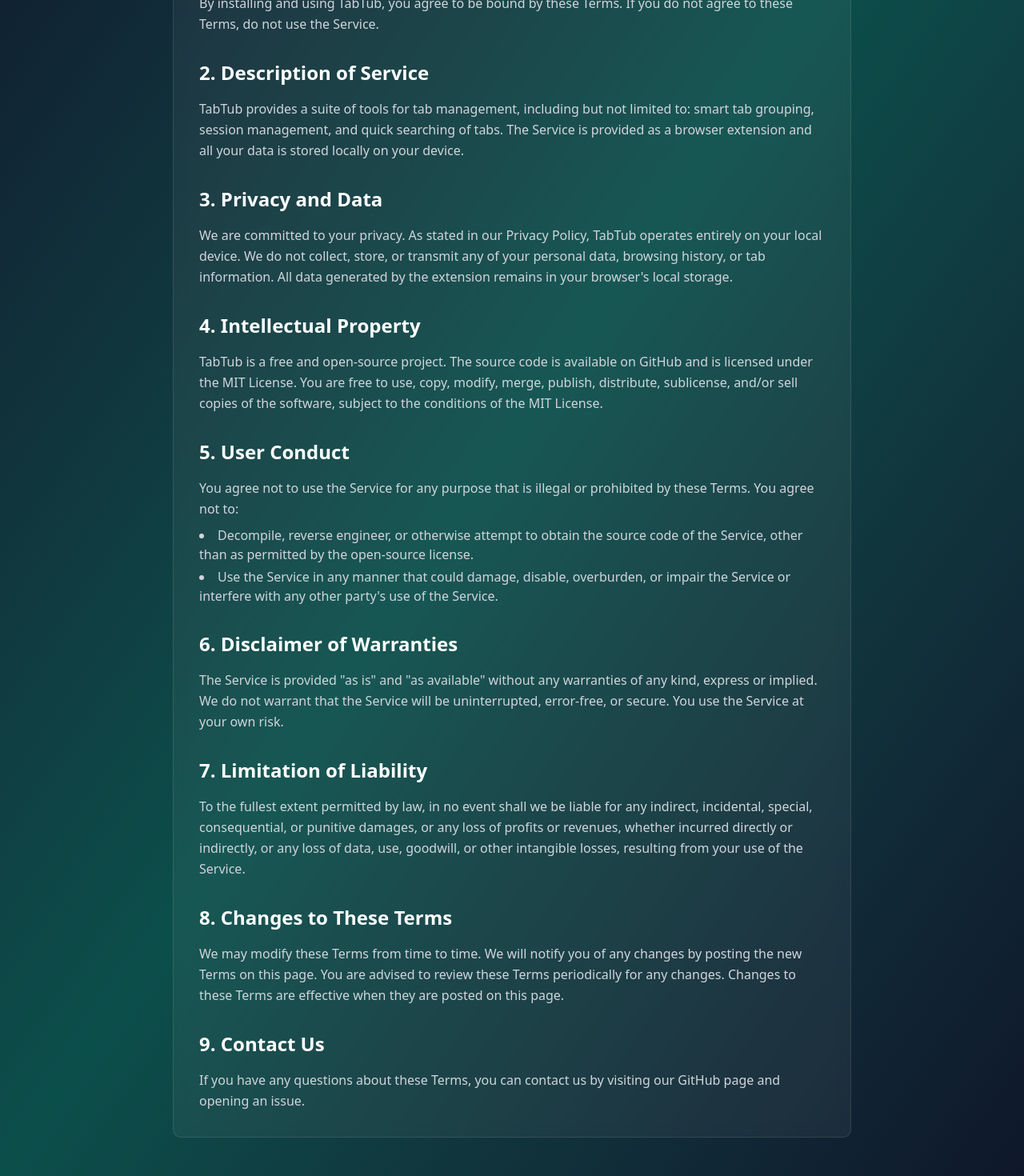
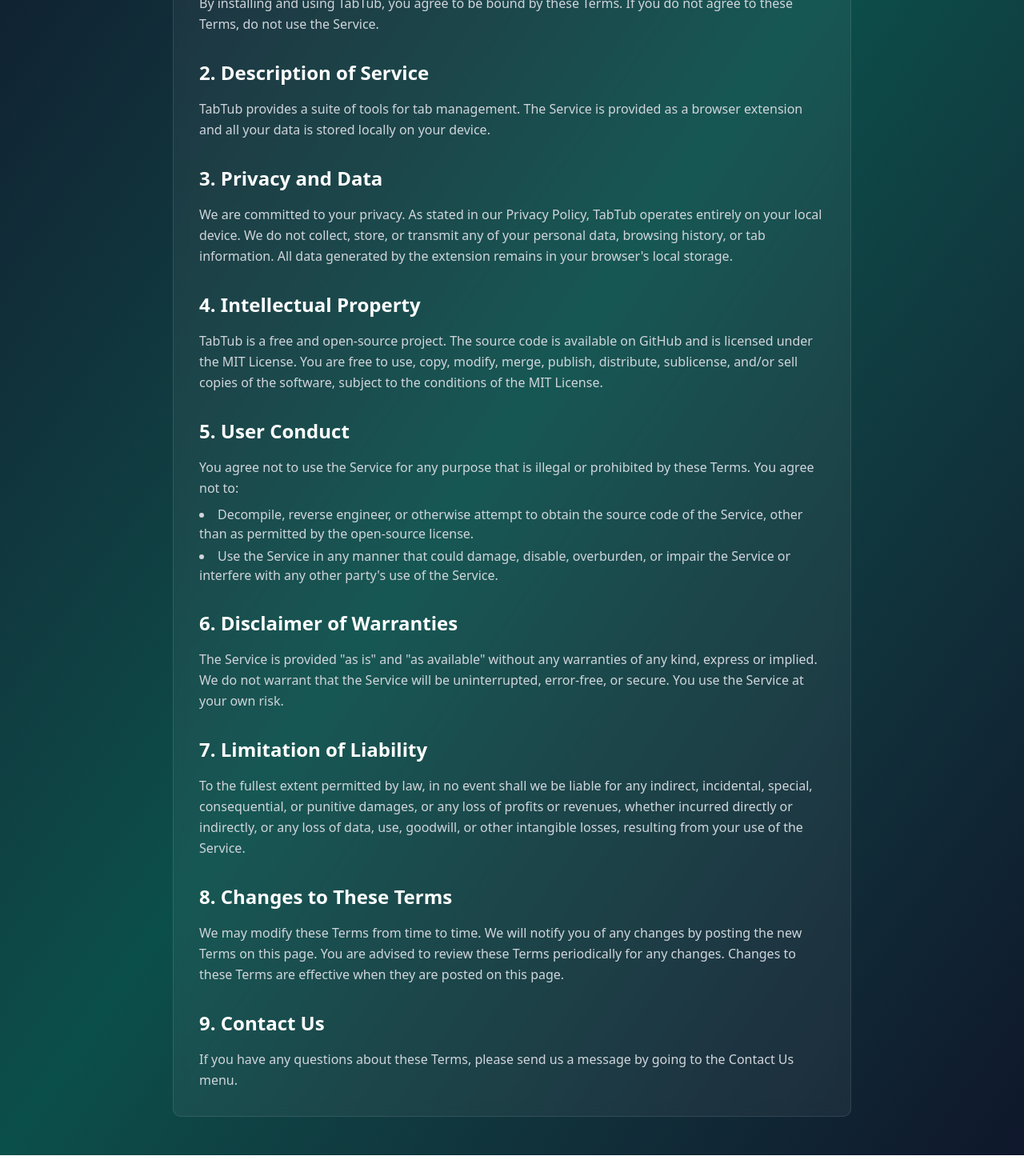
Before and after one commit to vineetsarpal/tab-tub-web, a Next.js app: page /terms-of-service in a window 1280 px wide. Shown: the part 380-1850 px from the top of the page at 80% size. After the commit the page ends 1824 px from the top, so only its background shows below. Built offline with nearby package versions, Linux system fonts and the light colour scheme.

Commit message:
Update legal

```diff
--- a/app/terms-of-service/page.tsx
+++ b/app/terms-of-service/page.tsx
@@ -32,7 +32,7 @@
             <section>
               <h2 className="text-2xl font-semibold text-white mb-4">2. Description of Service</h2>
               <p className="text-gray-300 leading-relaxed">
-                TabTub provides a suite of tools for tab management, including but not limited to: smart tab grouping, session management, and quick searching of tabs. The Service is provided as a browser extension and all your data is stored locally on your device.
+                TabTub provides a suite of tools for tab management. The Service is provided as a browser extension and all your data is stored locally on your device.
               </p>
             </section>
 
@@ -85,7 +85,7 @@
             <section>
               <h2 className="text-2xl font-semibold text-white mb-4">9. Contact Us</h2>
               <p className="text-gray-300 leading-relaxed">
-                If you have any questions about these Terms, you can contact us by visiting our GitHub page and opening an issue.
+                If you have any questions about these Terms, please send us a message by going to the Contact Us menu.
               </p>
             </section>
           </div>
--- a/components/hero.tsx
+++ b/components/hero.tsx
@@ -54,7 +54,7 @@
         <div className="mt-8 flex items-center justify-center gap-x-8 text-sm text-gray-400">
           <div className="flex items-center gap-x-2">
             <div className="w-2 h-2 bg-[#ef4444] rounded-full flex-shrink-0" />
-            Privacy Focused
+            Privacy Conscious
           </div>
           <div className="flex items-center gap-x-2">
             <div className="w-2 h-2 bg-[#22c55e] rounded-full flex-shrink-0" />
```
Also changed, not shown: 1 other file (tests, documents, lock files or other folders).
